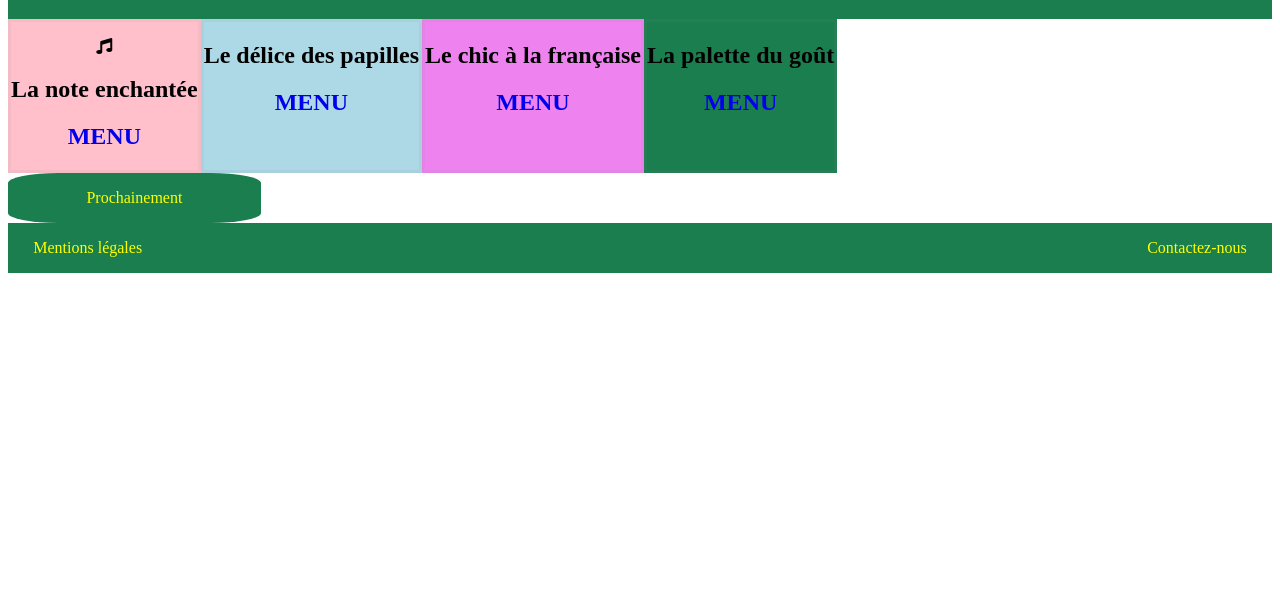
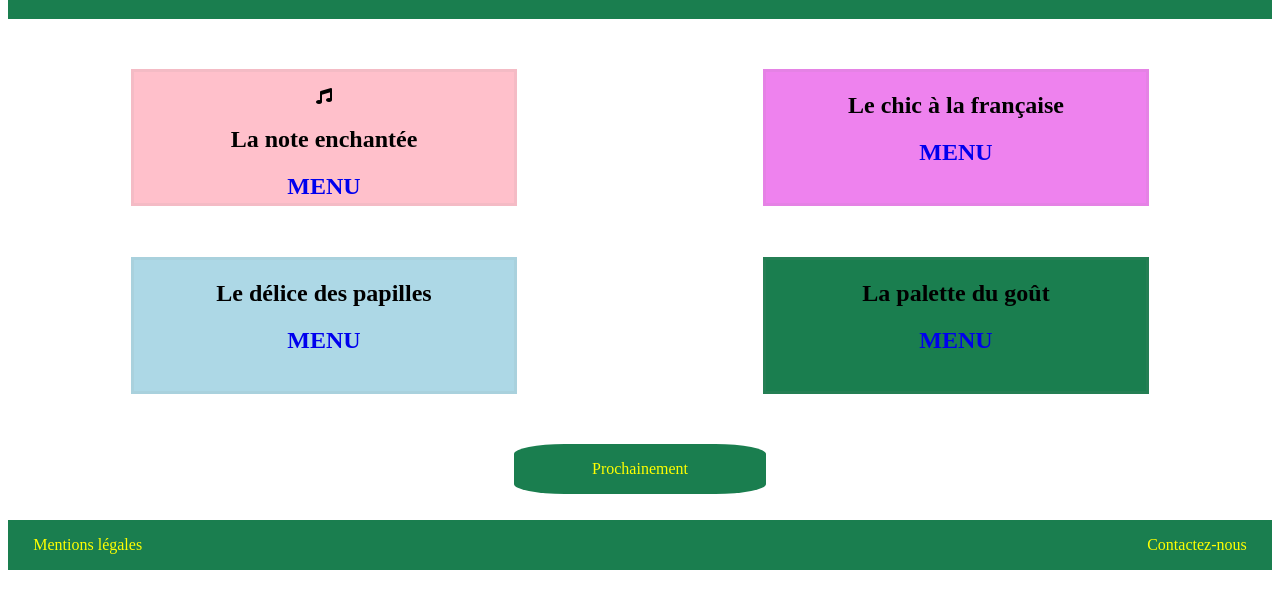
Before and after one commit to AssmaMarjane/P3_OCR, a plain HTML site: page Page_daccueil.html in a window 1280 px wide. Shown: the part 69-678 px from the top of the page. Drawn offline with Linux system fonts and the light colour scheme.

Commit message:
réajustement taille de chaque bloc

```diff
--- a/CSS/style.css
+++ b/CSS/style.css
@@ -23,16 +23,21 @@ main a:hover
     opacity: 0.5;
     zoom: 2;
 }
-main, footer
+main
 {
     display: flex;
-    flex-direction: row;
+    flex-wrap: wrap;
+    justify-content: space-around;
+    margin-top: 2%;
+
 }
 .item_style
 {
     border: 3px solid rgba(128, 128, 128, 0.089);
     text-align: center;
-
+    height: 131px;
+    width: 30%;
+    margin: 2%;
 }
 #blocRose
 {
@@ -59,13 +64,15 @@ main, footer
 }
 nav
 {
+    align-self: center;
     width: 20%;
     border-radius: 20%;
-
+    margin: 2%;
 }
 footer
 {
-
+    display: flex;
+    flex-direction: row;
     justify-content: space-between;
     width: 96%;
     padding-left: 2%;
--- a/Page_daccueil.html
+++ b/Page_daccueil.html
@@ -22,15 +22,17 @@
                 <h1>La note enchantée</h1>
                 <h2><a href="./Contenu/menurose.html">MENU</a></h2>
             </section>
+
+            <section id="blocViolet"class="item_style">
+                <h1>Le chic à la française</h1>
+                <h2><a href="./Contenu/menuviolet.html">MENU</a></h2>
+            </section>
+
             <section id="blocBleu"class="item_style">
                 <h1>Le délice des papilles</h1>
                 <h2><a href="./Contenu/menubleu.html">MENU</a></h2>
             </section>
 
-            <section id="blocViolet"class="item_style">
-                <h1>Le chic à la française</h1>
-                <h2><a href="./Contenu/menuviolet.html">MENU</a></h2>
-            </section>
             <section id="blocVert"class="item_style">
                 <h1>La palette du goût</h1>
                 <h2><a href="./Contenu/menuvert.html">MENU</a></h2>
```
